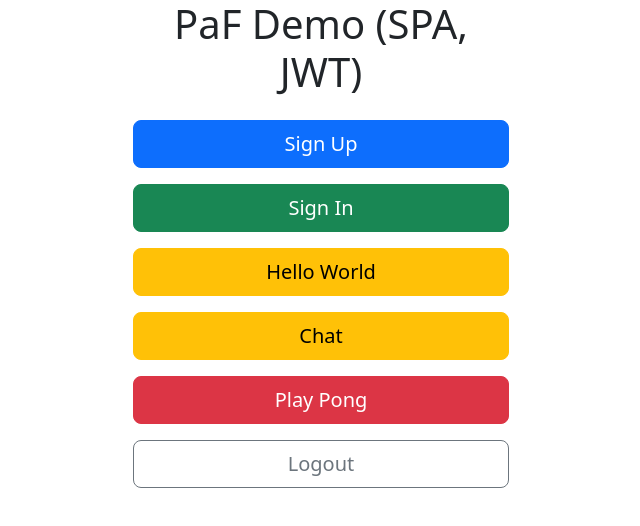
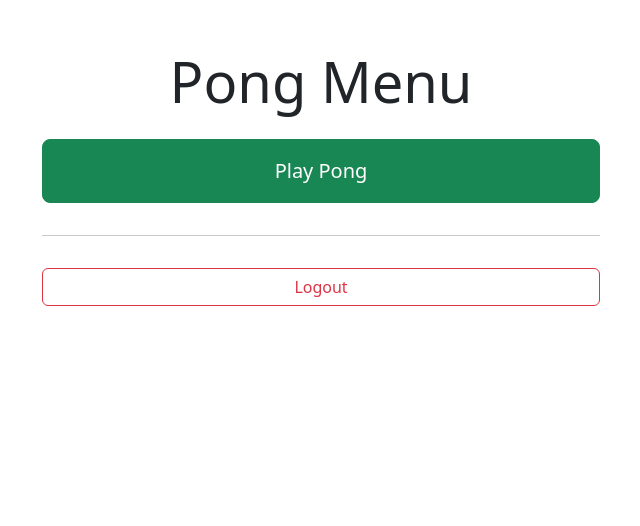
Before and after one commit to talal/Pong, a Vue app in the folder frontend-vue/: page /app/menu in a window 1280 px wide. Shown: the top 526 px of the page, without its empty margins (319-959 px from the left). Built offline with nearby package versions, Linux system fonts and the light colour scheme; sample sign-in values are in the browser's storage.

Commit message:
feat: initial working version

```diff
--- a/frontend-vue/src/auth.js
+++ b/frontend-vue/src/auth.js
@@ -1,5 +1,3 @@
-//in Pafdemo, the JWT is stored in sessionStorage
-//for production: use HttpOnly cookie or refresh flow
 export const auth = {
   get token() {
     return sessionStorage.getItem('accessToken')
@@ -8,7 +6,13 @@ export const auth = {
     if (v) sessionStorage.setItem('accessToken', v);
     else sessionStorage.removeItem('accessToken');
   },
-  //include JWT in any api call
+
+  // Clean logout helper
+  logout() {
+    this.token = null; // Triggers the setter above to remove from sessionStorage
+  },
+
+  // include JWT in any api call
   async apiFetch(input, init = {}) {
     const headers = new Headers(init.headers || {});
     const t = auth.token;
--- a/frontend-vue/src/main.js
+++ b/frontend-vue/src/main.js
@@ -1,5 +1,5 @@
 import { createApp } from 'vue'
-import { router } from './router.js'
+import router from './router'
 import App from './App.vue'
 
 createApp(App).use(router).mount('#app')
--- a/frontend-vue/src/router.js
+++ b/frontend-vue/src/router.js
@@ -1,29 +1,31 @@
 import { createRouter, createWebHistory } from 'vue-router'
 import { auth } from './auth.js'
+import Login from './views/Login.vue'
+import SignUp from './views/SignUp.vue'
 import Menu from './views/Menu.vue'
-import SignUp from './views/SignUp.vue'
-import Login from './views/Login.vue'
-import Hello from './views/Hello.vue'
-import Chat from './views/Chat.vue'
 import Game from './views/Game.vue'
 
 const routes = [
   { path: '/', redirect: '/app/menu' },
-  { path: '/app/menu', component: Menu },
+  { path: '/app/login', component: Login },
   { path: '/app/signup', component: SignUp },
-  { path: '/app/login', component: Login },
-  { path: '/app/hello', component: Hello, meta: { requiresAuth: true } },
-  { path: '/app/chat', component: Chat, meta: { requiresAuth: true } },
+  { path: '/app/menu', component: Menu, meta: { requiresAuth: true } },
   { path: '/app/game', component: Game, meta: { requiresAuth: true } },
-  { path: '/:pathMatch(.*)*', redirect: '/app/menu' } // Fallback
+  { path: '/:pathMatch(.*)*', redirect: '/app/menu' }
 ]
 
-export const router = createRouter({
+const router = createRouter({
   //if the SPA runs under /app (in production), use createWebHistory('/app')
   history: createWebHistory(),
   routes
 })
 
-router.beforeEach((to) => {
-  if (to.meta.requiresAuth && !auth.token) return '/app/login'
-});
+router.beforeEach((to, from, next) => {
+  if (to.meta.requiresAuth && !auth.token) {
+    next('/app/login')
+  } else {
+    next()
+  }
+})
+
+export default router
--- a/frontend-vue/src/views/Game.vue
+++ b/frontend-vue/src/views/Game.vue
@@ -38,22 +38,27 @@ const router = useRouter()
 const gameCanvas = ref(null)
 
 // Game State
-const status = ref('CONNECTING') // CONNECTING, WAITING, PLAYING, FINISHED
+const status = ref('CONNECTING')
 const p1Name = ref('Player 1')
 const p2Name = ref('Player 2')
 const p1Score = ref(0)
 const p2Score = ref(0)
 const winner = ref('')
 
-// WebSocket Client
+// WebSocket
 let client = null
 let gameId = null
 let subscription = null
 
-// Canvas Context
+// Canvas
 let ctx = null
 
-// Render State (Keep separate for smooth rendering)
+// Local State
+let mySessionId = null // We need to know who we are to move the correct paddle locally
+let myY = 50           // My local paddle position (0-100)
+let keys = { ArrowUp: false, ArrowDown: false }
+
+// Render State
 let gameState = {
   ballX: 50, ballY: 50,
   p1Y: 50, p2Y: 50
@@ -65,35 +70,50 @@ onMounted(() => {
     return
   }
   ctx = gameCanvas.value.getContext('2d')
+
+  // Add Keyboard Listeners
+  window.addEventListener('keydown', onKeyDown)
+  window.addEventListener('keyup', onKeyUp)
+
   connect()
-  // Start the render loop
   requestAnimationFrame(renderLoop)
 })
 
 onBeforeUnmount(() => {
+  window.removeEventListener('keydown', onKeyDown)
+  window.removeEventListener('keyup', onKeyUp)
   if (client) client.deactivate()
 })
+
+function onKeyDown(e) {
+  if (e.key === 'ArrowUp' || e.key === 'ArrowDown') keys[e.key] = true
+}
+
+function onKeyUp(e) {
+  if (e.key === 'ArrowUp' || e.key === 'ArrowDown') keys[e.key] = false
+}
 
 function connect() {
   client = new Client({
     brokerURL: 'ws://localhost:8080/websocket',
     connectHeaders: { Authorization: 'Bearer ' + auth.token },
-    // debug: (str) => console.log(str), // Uncomment for debugging
     reconnectDelay: 5000,
   })
 
   client.onConnect = () => {
-    console.log('Connected to WS')
+    // Determine my session ID from the socket URL or handshake
+    // Note: STOMP client doesn't explicitly expose session ID easily in all versions.
+    // Simpler hack: The server sends the game object. I can check usernames.
+    // But for controls, we just send "My Y". The server applies it to the sender.
 
-    // 1. Subscribe to private queue to wait for a match
+    // Subscribe to matchmaking
     client.subscribe('/user/queue/match', (message) => {
       const body = JSON.parse(message.body)
       gameId = body.gameId
-      console.log('Match found! Game ID:', gameId)
+      console.log('Match found:', gameId)
       startGame(gameId)
     })
 
-    // 2. Ask to join
     status.value = 'WAITING'
     client.publish({ destination: '/app/game.join' })
   }
@@ -103,8 +123,6 @@ function connect() {
 
 function startGame(id) {
   status.value = 'PLAYING'
-
-  // Subscribe to the specific game topic to receive updates 60x/sec
   subscription = client.subscribe(`/topic/game/${id}`, (message) => {
     const game = JSON.parse(message.body)
     updateState(game)
@@ -118,64 +136,73 @@ function updateState(game) {
     if (subscription) subscription.unsubscribe()
   }
 
-  // Update Reactive Scores (Vue updates the DOM)
   p1Name.value = game.player1.username
   p2Name.value = game.player2.username
   p1Score.value = game.player1.score
   p2Score.value = game.player2.score
 
-  // Update Position Data (Canvas render loop uses this)
+  // Sync physics
   gameState.ballX = game.ballX
   gameState.ballY = game.ballY
   gameState.p1Y = game.player1.y
   gameState.p2Y = game.player2.y
 }
 
-function onMouseMove(event) {
+function updatePaddlePosition() {
   if (status.value !== 'PLAYING') return
 
-  const rect = gameCanvas.value.getBoundingClientRect()
-  const yPx = event.clientY - rect.top
+  let changed = false
+  const speed = 1.5 // Speed of paddle movement
 
-  // Convert Pixel Y (0-500) to Game Y (0-100)
-  const yPercent = (yPx / 500) * 100
+  if (keys.ArrowUp) {
+    myY -= speed
+    changed = true
+  }
+  if (keys.ArrowDown) {
+    myY += speed
+    changed = true
+  }
 
-  // Send new position to server
-  client.publish({
-    destination: '/app/game.move',
-    body: JSON.stringify({ y: yPercent })
-  })
+  // Clamp to screen (0-100)
+  if (myY < 0) myY = 0
+  if (myY > 100) myY = 100
+
+  if (changed) {
+    // Send to server
+    client.publish({
+      destination: '/app/game.move',
+      body: JSON.stringify({ y: myY })
+    })
+  }
 }
 
 function renderLoop() {
   if (!ctx) return
 
-  // Clear screen
+  // Update paddle logic every frame
+  updatePaddlePosition()
+
+  // Clear
   ctx.fillStyle = 'black'
   ctx.fillRect(0, 0, 800, 500)
 
   if (status.value === 'PLAYING') {
-    // Helper to map 0-100 coordinate system to pixels
     const toX = (val) => (val / 100) * 800
     const toY = (val) => (val / 100) * 500
 
-    // Draw Net
+    // Net
     ctx.strokeStyle = '#333'
     ctx.beginPath()
     ctx.moveTo(400, 0)
     ctx.lineTo(400, 500)
     ctx.stroke()
 
-    // Draw Paddles (Assume width 2%, height 15%)
+    // Paddles
     ctx.fillStyle = 'white'
+    ctx.fillRect(toX(0), toY(gameState.p1Y - 7.5), toX(2), toY(15))  // P1
+    ctx.fillRect(toX(98), toY(gameState.p2Y - 7.5), toX(2), toY(15)) // P2
 
-    // Player 1 (Left)
-    ctx.fillRect(toX(0), toY(gameState.p1Y - 7.5), toX(2), toY(15))
-
-    // Player 2 (Right)
-    ctx.fillRect(toX(98), toY(gameState.p2Y - 7.5), toX(2), toY(15))
-
-    // Draw Ball (Size roughly 1.5%)
+    // Ball
     ctx.fillStyle = 'yellow'
     ctx.beginPath()
     ctx.arc(toX(gameState.ballX), toY(gameState.ballY), 8, 0, Math.PI * 2)
--- a/frontend-vue/src/views/Menu.vue
+++ b/frontend-vue/src/views/Menu.vue
@@ -1,40 +1,29 @@
 <template>
-  <div class="container text-center" style="max-width: 400px;">
-    <h1 class="mb-4">PaF Demo (SPA, JWT)</h1>
+  <div class="container text-center py-5">
+    <h1 class="display-4 mb-4">Pong Menu</h1>
+    <div class="d-grid gap-3 col-md-6 mx-auto">
 
-    <!-- optional note -->
-    <div v-if="alreadyLoggedIn" class="alert alert-success" role="alert">
-      You are already logged in.
+      <RouterLink to="/app/game" class="btn btn-success btn-lg py-3">
+        Play Pong
+      </RouterLink>
+
+      <hr />
+
+      <button @click="logout" class="btn btn-outline-danger">
+        Logout
+      </button>
     </div>
-
-    <RouterLink to="/app/signup" class="btn btn-primary btn-lg d-block w-100 mb-3">Sign Up</RouterLink>
-    <RouterLink to="/app/login" class="btn btn-success btn-lg d-block w-100 mb-3">Sign In</RouterLink>
-    <RouterLink to="/app/hello" class="btn btn-warning btn-lg d-block w-100 mb-3">Hello World</RouterLink>
-    <RouterLink to="/app/chat"  class="btn btn-warning btn-lg d-block w-100 mb-3">Chat</RouterLink>
-    <RouterLink to="/app/game" class="btn btn-danger btn-lg d-block w-100 mb-3">Play Pong</RouterLink>
-
-    <button type="button" class="btn btn-outline-secondary btn-lg d-block w-100"
-            @click="logoutJwt">
-      Logout
-    </button>
   </div>
 </template>
 
 <script setup>
-import { computed } from 'vue'
-import { useRoute } from 'vue-router'
+import { useRouter } from 'vue-router'
 import { auth } from '../auth.js'
 
-const route = useRoute()
-const alreadyLoggedIn = computed(() => route.query.alreadyLoggedIn !== undefined)
+const router = useRouter()
 
-function logoutJwt() {
-  //close STOMP connection properly (if open in any tab)
-  try { window.stompJwtDeactivate?.() } catch {}
-
-  //delete token
-  auth.token = null;
-
-  alert('JWT deleted.');
+function logout() {
+  auth.logout()
+  router.push('/app/login')
 }
 </script>
```
Also changed, not shown: 1 other file (tests, documents, lock files or other folders).
